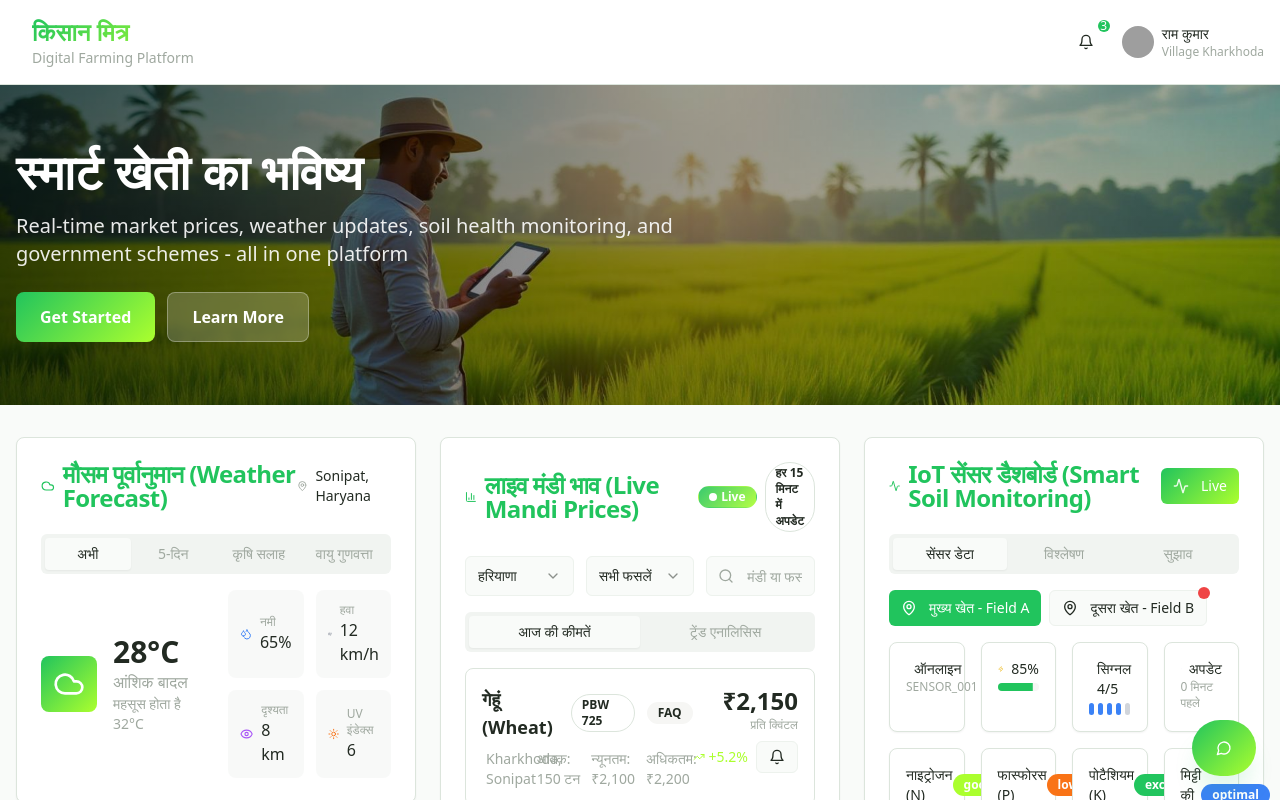
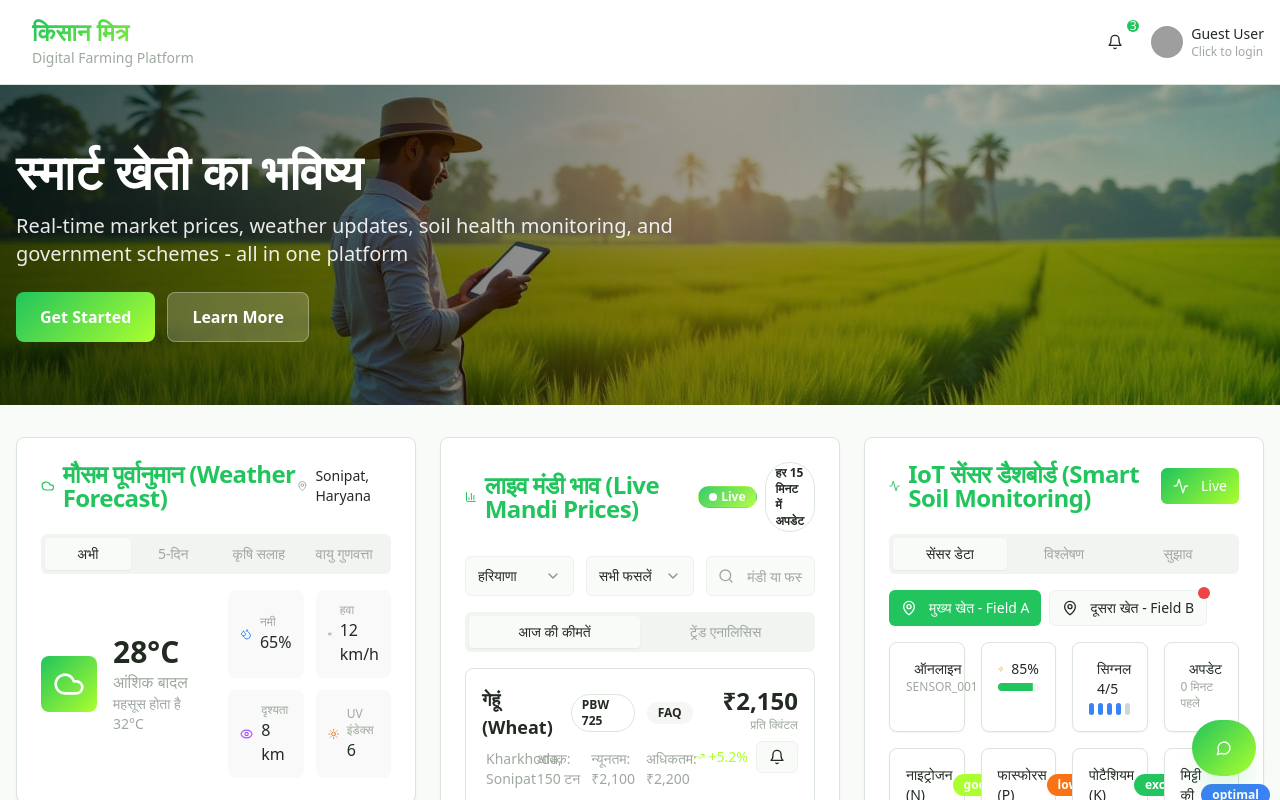
Before and after one commit to Swyam7678/harit-samadhan, a React (Vite) app: page / in a window 1280 px wide. Shown: the top 800 px of the page. Built offline with nearby package versions, Linux system fonts and the light colour scheme; grey boxes are pictures that could not be loaded; the HTML template or start-up script is replaced by a standard one.

Commit message:
Fix Header component errors

```diff
--- a/src/components/Header.tsx
+++ b/src/components/Header.tsx
@@ -6,8 +6,19 @@ import { useAuth } from "@/contexts/AuthContext";
 import LoginModal from "@/components/auth/LoginModal";
 
 const Header = () => {
-  const { user, logout } = useAuth();
+  const { user, login } = useAuth();
   const [isLoginOpen, setIsLoginOpen] = useState(false);
+
+  const handleLogin = (userProfile: any) => {
+    login(userProfile);
+    setIsLoginOpen(false);
+  };
+
+  const handleProfileClick = () => {
+    if (!user) {
+      setIsLoginOpen(true);
+    }
+  };
 
   return (
     <header className="bg-card border-b border-border shadow-sm">
@@ -33,16 +44,18 @@ const Header = () => {
               </span>
             </Button>
 
-            <div className="flex items-center space-x-2">
+            <div className="flex items-center space-x-2 cursor-pointer" onClick={handleProfileClick}>
               <Avatar className="h-8 w-8">
                 <AvatarImage src="/api/placeholder/32/32" alt="Farmer" />
                 <AvatarFallback className="bg-primary text-primary-foreground">
-                  राम
+                  {user ? user.name?.slice(0, 2) : <User className="h-4 w-4" />}
                 </AvatarFallback>
               </Avatar>
               <div className="hidden md:block">
-                <p className="text-sm font-medium">राम कुमार</p>
-                <p className="text-xs text-muted-foreground">Village Kharkhoda</p>
+                <p className="text-sm font-medium">{user ? user.name : "Guest User"}</p>
+                <p className="text-xs text-muted-foreground">
+                  {user ? user.village : "Click to login"}
+                </p>
               </div>
             </div>
           </div>
@@ -52,7 +65,7 @@ const Header = () => {
       <LoginModal
         isOpen={isLoginOpen}
         onClose={() => setIsLoginOpen(false)}
-        onLogin={() => {}}
+        onLogin={handleLogin}
       />
     </header>
   );
```
